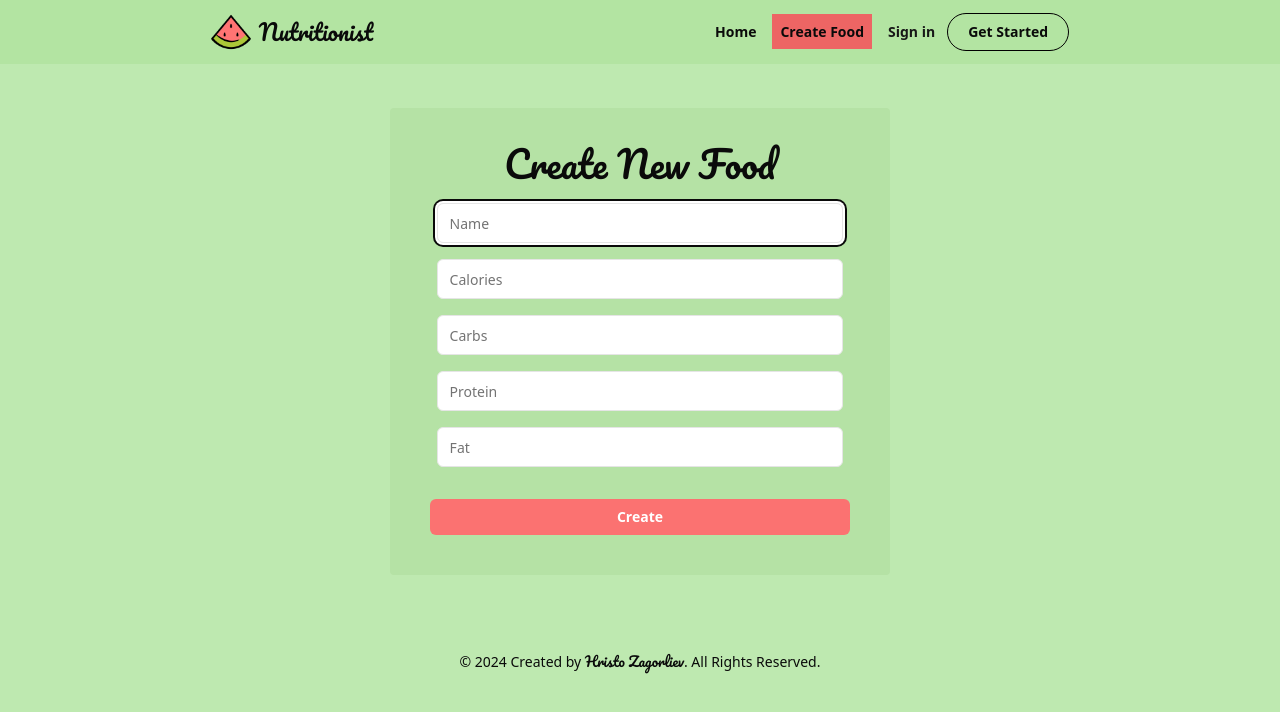
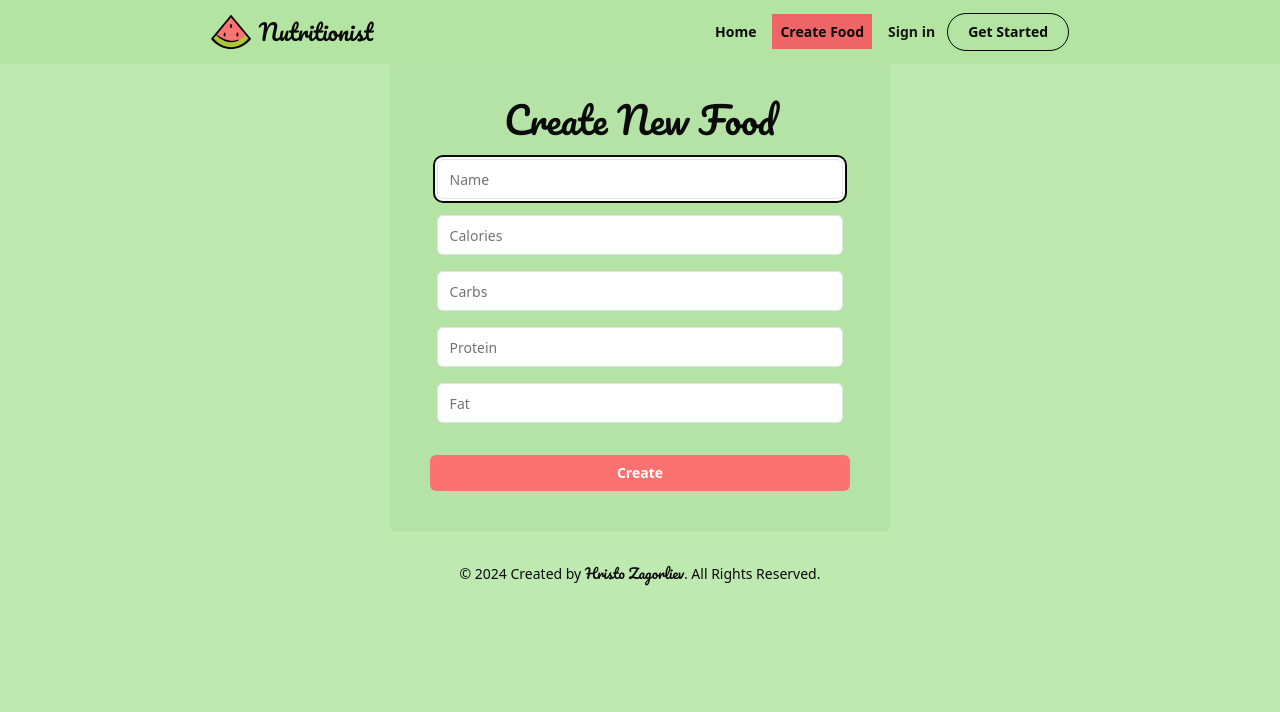
Before and after one commit to creed28/Nutritionist, a React (Vite) app in the folder Frontend/: page /create-food in a window 1280 px wide. Shown: the top 712 px of the page. Built offline with nearby package versions, Linux system fonts and the light colour scheme; no server answers.

Commit message:
Sum values on new food creation

```diff
--- a/Frontend/src/components/CreateFoodForm.tsx
+++ b/Frontend/src/components/CreateFoodForm.tsx
@@ -22,12 +22,13 @@ const CreateFoodForm = () => {
     }} = useForm<FoodInput>();
 
   const navigate = useNavigate();
-  const { foods, setFoods } = useFoodsContext();
+  const { foods, setFoods, sumValues } = useFoodsContext();
 
   const onSubmit = async (input: FoodInput) => {
     try {
       const res = await axios.post("/foods", input);
       setFoods([...foods, res.data]);
+      sumValues([...foods, res.data]);
       navigate('/');
     } catch (error) {
         console.error(error);
@@ -36,7 +37,7 @@ const CreateFoodForm = () => {
 
   return (
     <section className="w-[500px] flex flex-col
-    bg-[#b5e2a5] py-4 my-11 rounded">
+    bg-[#b5e2a5] py-4 rounded">
       <div className="flex flex-col items-center">
         <h2 className="text-[2.3rem] font-Pacifico py-3">
           Create New Food
```
